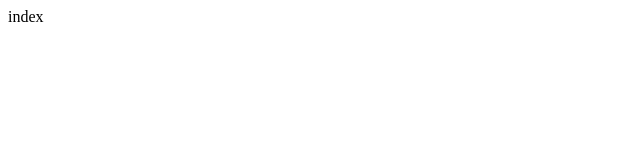
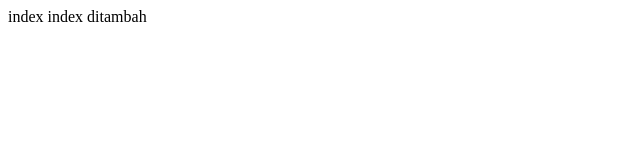
Before and after one commit to Nappnuff/Belajar-GITHUB, a plain HTML site: page belajar fitur github/index.html in a window 1280 px wide. Shown: the whole page, without its empty margins (0-640 px from the left). Drawn offline with Linux system fonts and the light colour scheme.

Commit message:
Update index.html

```diff
--- a/belajar fitur github/index.html
+++ b/belajar fitur github/index.html
@@ -7,6 +7,6 @@
 </head>
 <body>
     index
-
+    index ditambah
 </body>
 </html>
```
